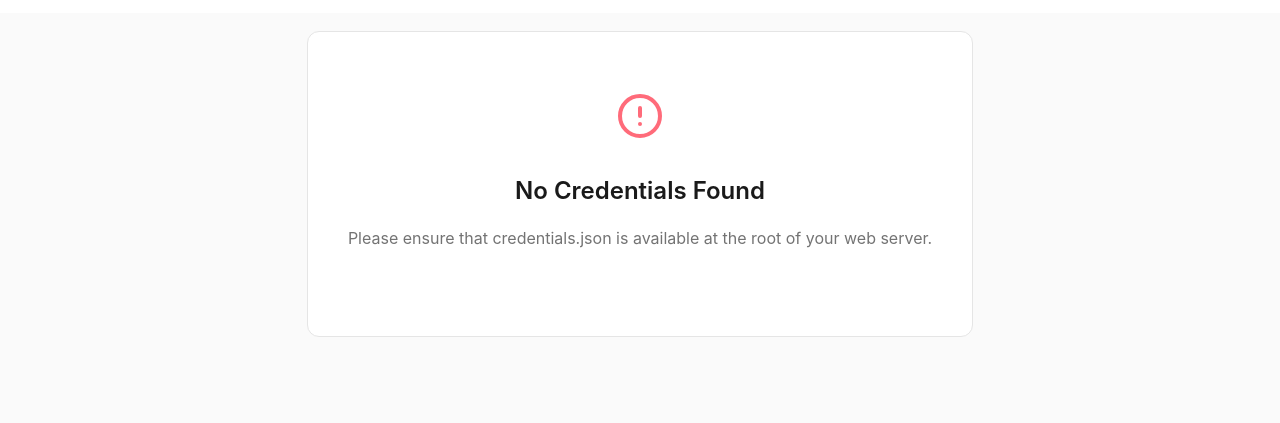
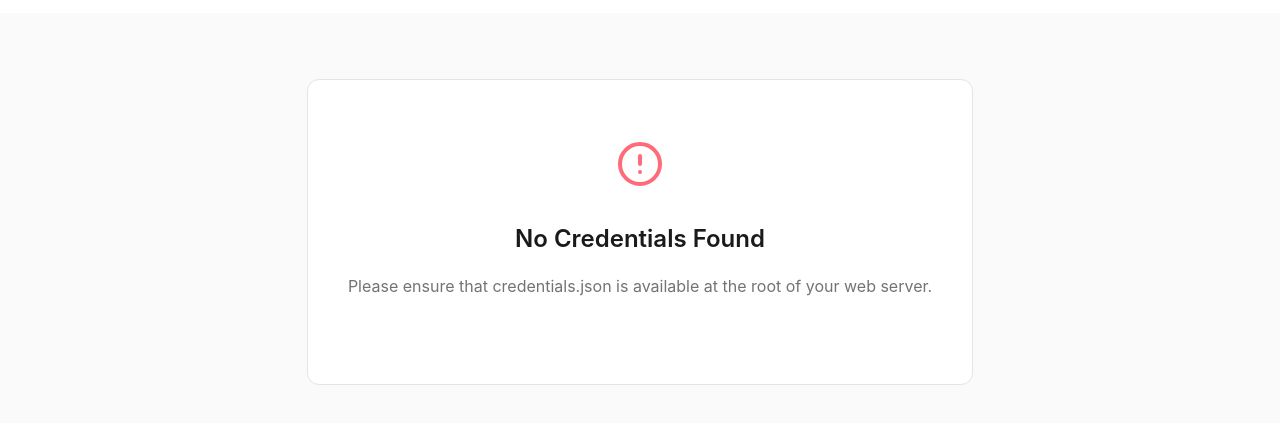
Before and after one commit to hletrd/yt-batch-manager-web, a website with bundled scripts: page src/index.html in a window 1280 px wide. Shown: the part 57-480 px from the top of the page. Built offline with nearby package versions, Linux system fonts and the light colour scheme; files whose address does not match are found by name.

Commit message:
fix ui margin

```diff
--- a/src/index.html
+++ b/src/index.html
@@ -1020,7 +1020,7 @@
       text-align: center;
       padding: 60px 40px;
       max-width: 800px;
-      margin: 40px auto;
+      margin: 88px auto;
       background: var(--bg-primary);
       border-radius: 12px;
       border: 1px solid var(--border-color);
```
